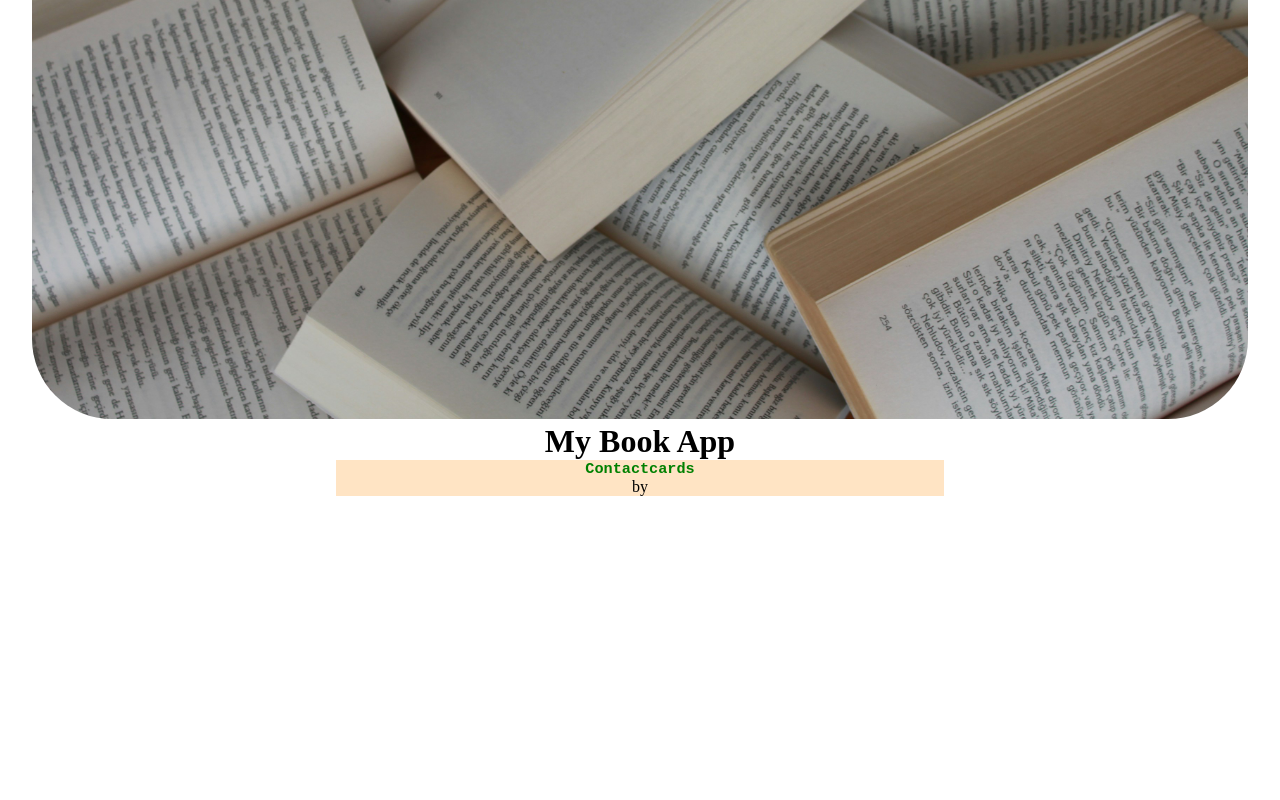
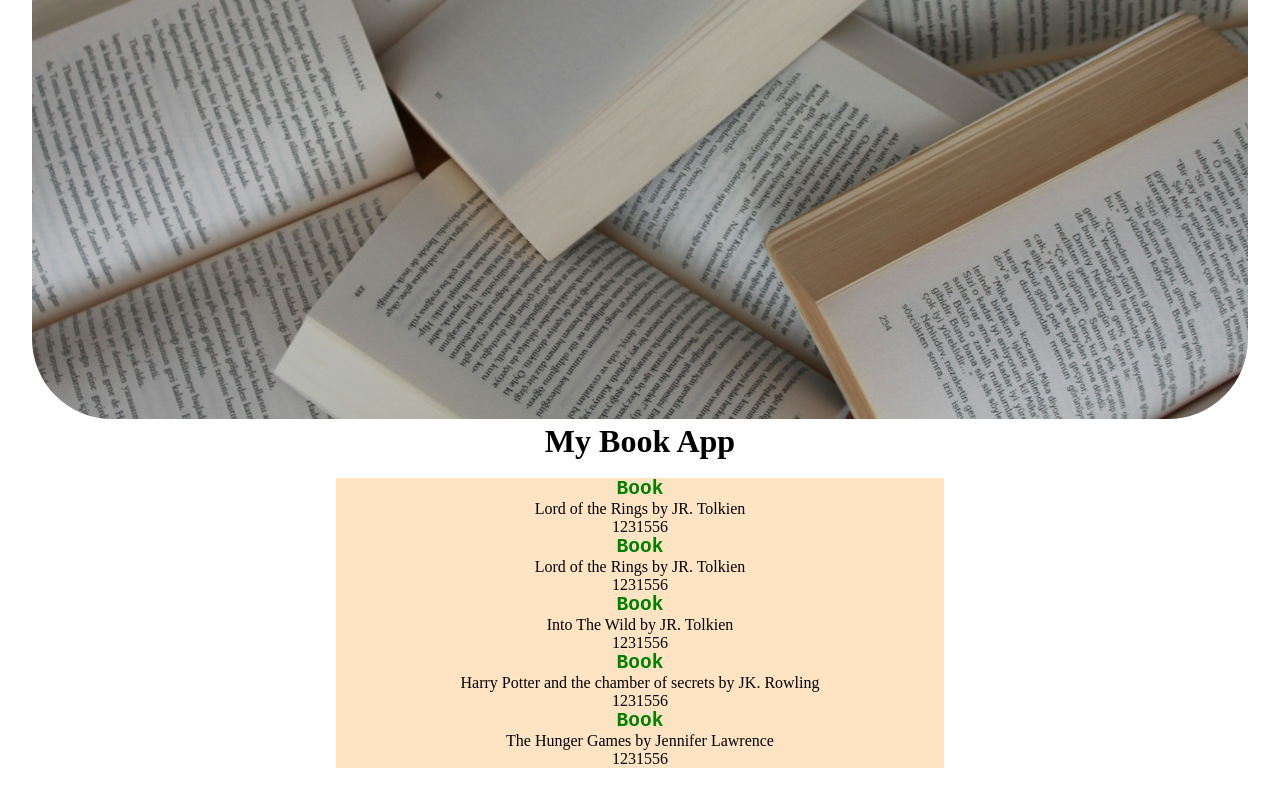
Before and after one commit to Rosalij/fordjupad_frontend, a React (Vite) app in the folder vite-project/: page / in a window 1280 px wide. Shown: the part 424-1224 px from the top of the page. Before the commit the page ends 952 px from the top, so only its background shows below. Built offline with nearby package versions, Linux system fonts and the light colour scheme.

Commit message:
Refactor App component to display a list of books and update BooksComponent title

```diff
--- a/vite-project/src/App.tsx
+++ b/vite-project/src/App.tsx
@@ -2,18 +2,56 @@ import { useState } from 'react'
 import reactLogo from './assets/react.svg'
 import viteLogo from '/vite.svg'
 import './App.css'
-
 import BooksComponent from './components/BooksComponent.tsx'
 import HeaderComponent from './components/HeaderComponent.tsx'
+
+
 function App() {
 
+  const BookArr = [{
+    title: "Lord of the Rings",
+    author: "JR. Tolkien",
+    read: true,
+    ISBN: 1231556
+  },
+  {
+    title: "Lord of the Rings",
+    author: "JR. Tolkien",
+    read: true,
+    ISBN: 1231556
+  },
+  {
+    title: "Into The Wild",
+    author: "JR. Tolkien",
+    read: true,
+    ISBN: 1231556
+  },
+  {
+    title: "Harry Potter and the chamber of secrets",
+    author: "JK. Rowling",
+    read: true,
+    ISBN: 1231556
+  },
+  {
+    title: "The Hunger Games",
+    author: "Jennifer Lawrence",
+    read: true,
+    ISBN: 1231556
+  }
+  ]
   return (
-    <><HeaderComponent title={"My Book App"} />
- <section>
-<BooksComponent/>
- </section>
-    </>
-  )
-}
+    <> <HeaderComponent title={"My Book App"} />
+     <br />
+      {BookArr.map((book) => (
+        <BooksComponent title={book.title} author={book.author} read={book.read} ISBN={book.ISBN} />
+      ))}
 
-export default App
+
+      <section>
+
+
+      </section>
+    </>) }
+
+
+  export default App
--- a/vite-project/src/components/BooksComponent.tsx
+++ b/vite-project/src/components/BooksComponent.tsx
@@ -8,12 +8,13 @@ import React from 'react'
 }
 
 
+
 export default function BookComponent({title, author, read, ISBN} : BookComponentProps) {
 
   return (
     <div>
   <section>
-  <h1 style={{color: "green", fontFamily:"monospace"}}>Contactcards</h1>
+  <h1 style={{color: "green", fontFamily:"monospace"}}>Book</h1>
   <p>{title} by {author}</p>
   <p>{read}</p>
   <p>{ISBN}</p>
```
